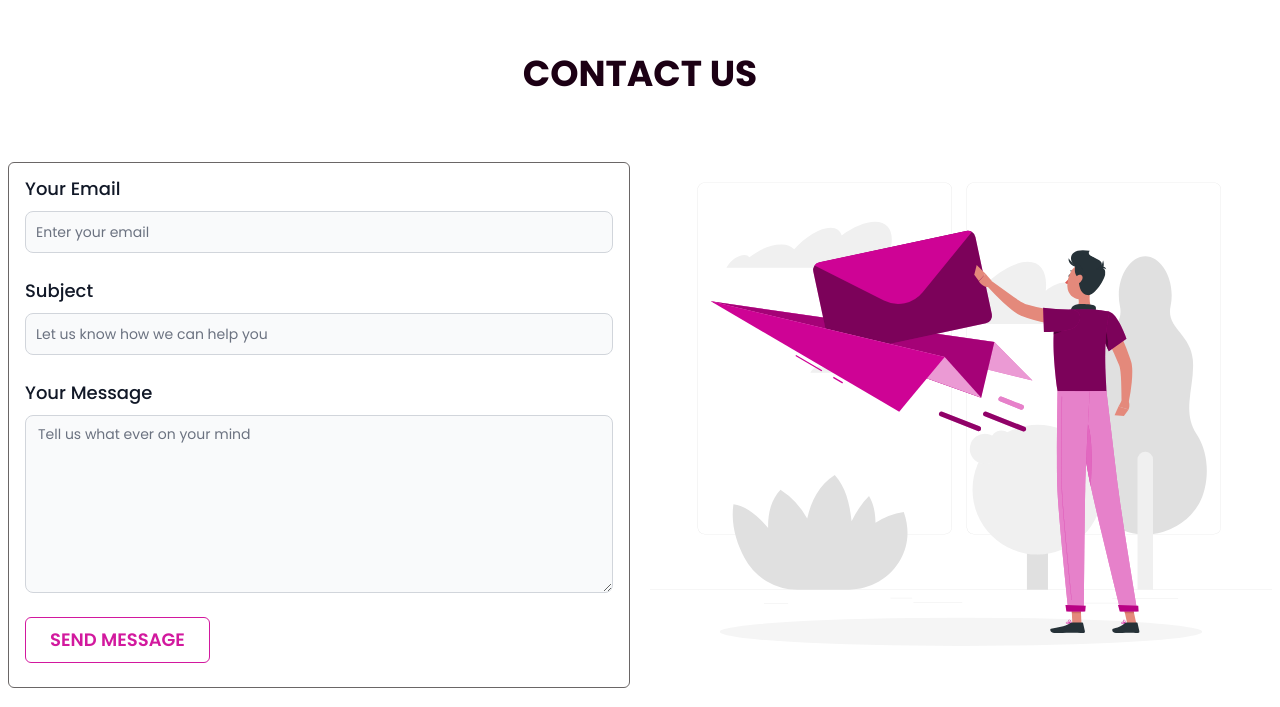
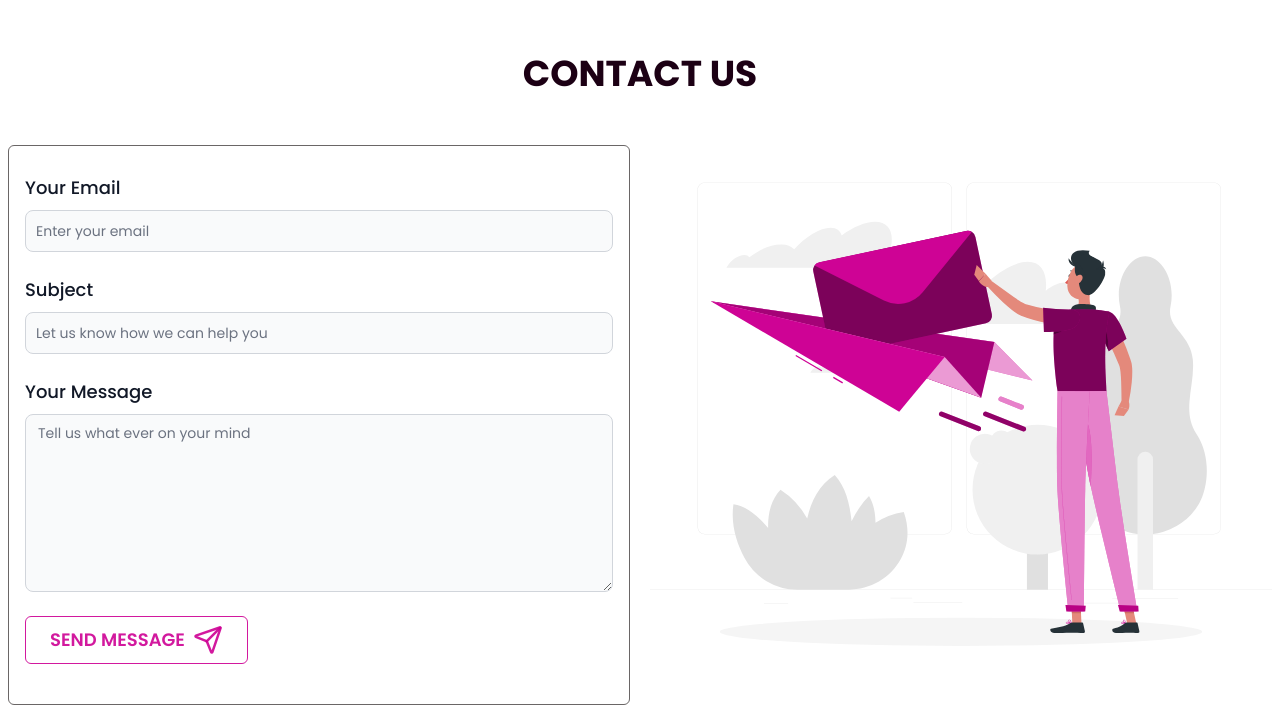
Before and after one commit to srshubho26/marathon-bold-client, a React (Vite) app: page /contact in a window 1280 px wide. Shown: the part 108-815 px from the top of the page. Built offline with nearby package versions, Linux system fonts and the light colour scheme; no server answers.

Commit message:
added icon in submit button of contact form

```diff
--- a/src/pages/Contact/Form.jsx
+++ b/src/pages/Contact/Form.jsx
@@ -1,6 +1,7 @@
 import { Label, Textarea, TextInput } from "flowbite-react";
 import swal from "sweetalert";
 import useAuth from "../../Provider/useAuth";
+import { LuSend } from "react-icons/lu";
 
 const Form = () => {
     const {email} = useAuth() || {};
@@ -14,7 +15,7 @@ const Form = () => {
             })
     }
 
-    return (<form onSubmit={handleSubmit} className="w-full border border-desc px-4 rounded-md">
+    return (<form onSubmit={handleSubmit} className="w-full border border-desc p-4 rounded-md">
         <div className="mb-6 mt-3">
             <Label htmlFor="email" className="mb-2 text-lg block">
                 Your Email
@@ -36,8 +37,9 @@ const Form = () => {
             <Textarea id="message" name="message" placeholder="Tell us what ever on your mind" rows={8} required />
         </div>
         <div className="mb-6">
-            <button className=" text-primary border border-primary bg-transparent hover:bg-primary-lite font-semibold text-lg rounded-md px-6 py-2 hover:text-lite uppercase">
-                Send message
+            <button className=" text-primary border border-primary bg-transparent hover:bg-primary-lite font-semibold text-lg rounded-md px-6 py-2 hover:text-lite uppercase flex gap-2 items-center">
+                <span>Send message</span>
+                <LuSend className="text-3xl" />
             </button>
         </div>
     </form>);
```
